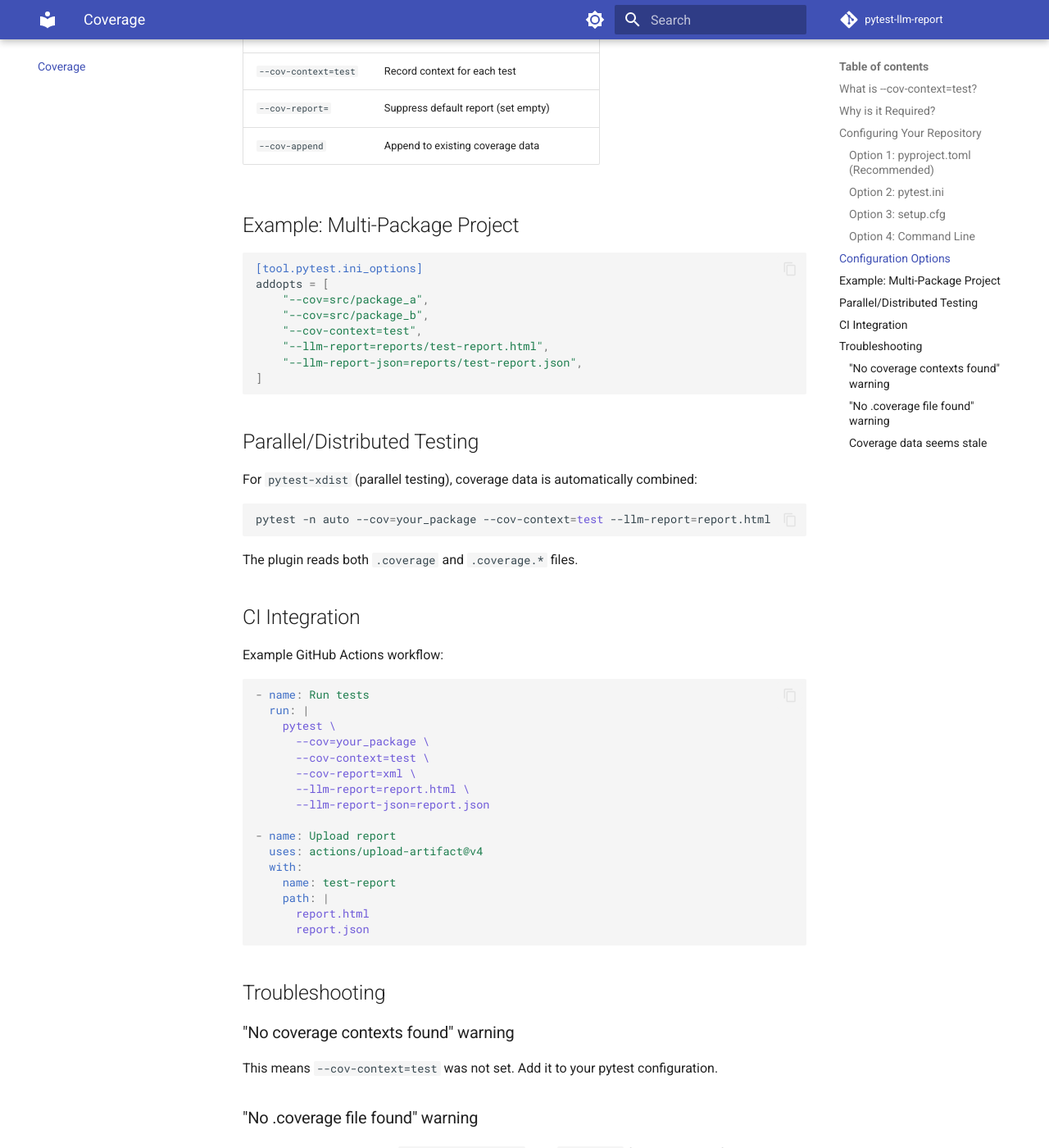
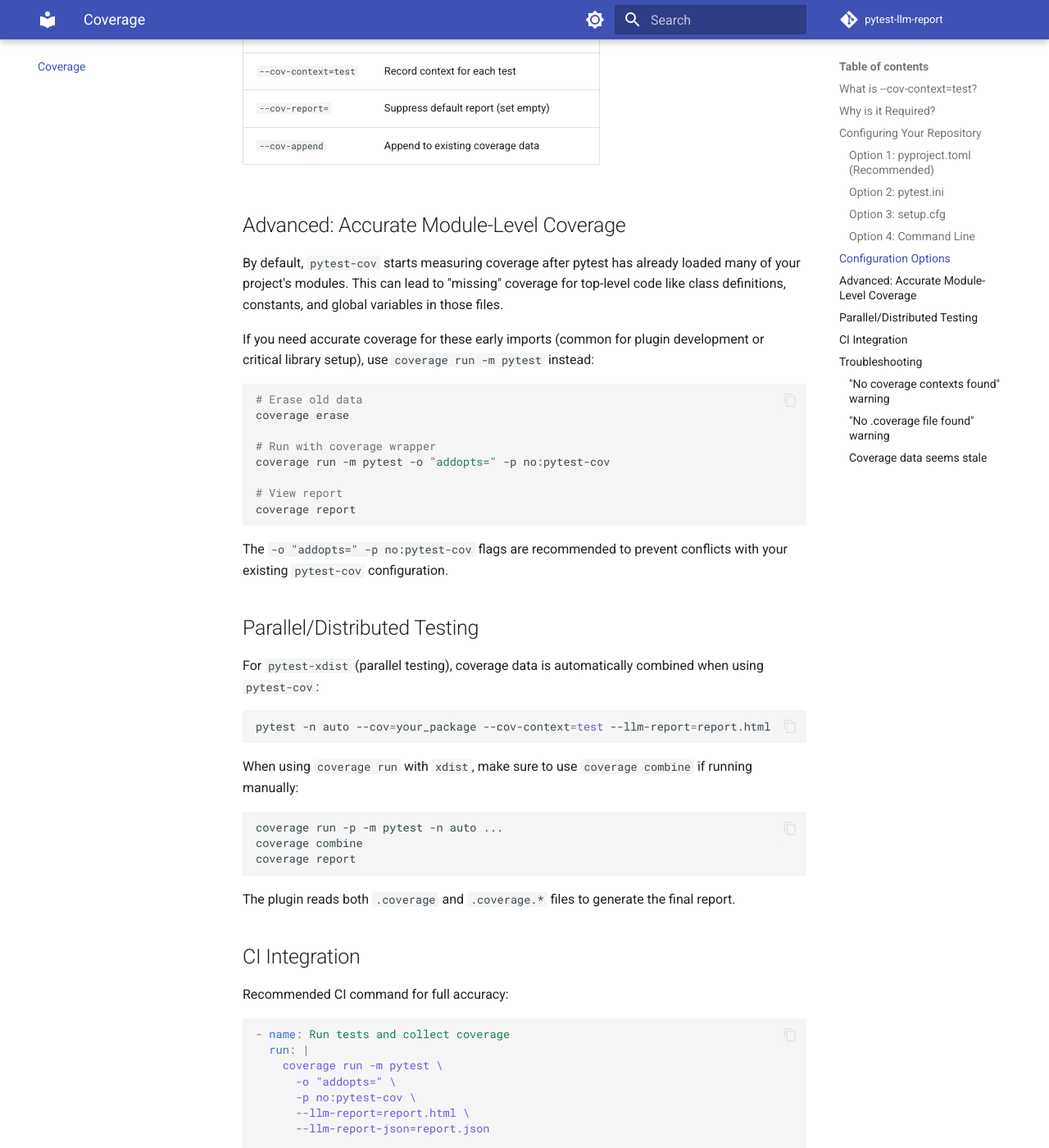
Before and after one commit to palakpsheth/pytest-llm-report, an MkDocs documentation site: the page built from docs/coverage.md, in a window 1280 px wide and 1400 px high, scrolled down 1543 px. Shown: the whole window at 82% size. Built offline with MkDocs 1.6.1 and Material for MkDocs 9.7.7, drawn with Linux system fonts in a browser that asks for light colours; comment, search, counter and statistics services are not loaded; some of the changed text lies outside the part shown.

Commit message:
more coverage

````diff
--- a/docs/coverage.md
+++ b/docs/coverage.md
@@ -65,50 +65,58 @@ pytest --cov=your_package --cov-context=test --llm-report=report.html
 | `--cov-report=` | Suppress default report (set empty) |
 | `--cov-append` | Append to existing coverage data |
 
-## Example: Multi-Package Project
+## Advanced: Accurate Module-Level Coverage
 
-```toml
-[tool.pytest.ini_options]
-addopts = [
-    "--cov=src/package_a",
-    "--cov=src/package_b",
-    "--cov-context=test",
-    "--llm-report=reports/test-report.html",
-    "--llm-report-json=reports/test-report.json",
-]
+By default, `pytest-cov` starts measuring coverage after pytest has already loaded many of your project's modules. This can lead to "missing" coverage for top-level code like class definitions, constants, and global variables in those files.
+
+If you need accurate coverage for these early imports (common for plugin development or critical library setup), use `coverage run -m pytest` instead:
+
+```bash
+# Erase old data
+coverage erase
+
+# Run with coverage wrapper
+coverage run -m pytest -o "addopts=" -p no:pytest-cov
+
+# View report
+coverage report
 ```
+
+The `-o "addopts=" -p no:pytest-cov` flags are recommended to prevent conflicts with your existing `pytest-cov` configuration.
 
 ## Parallel/Distributed Testing
 
-For `pytest-xdist` (parallel testing), coverage data is automatically combined:
+For `pytest-xdist` (parallel testing), coverage data is automatically combined when using `pytest-cov`:
 
 ```bash
 pytest -n auto --cov=your_package --cov-context=test --llm-report=report.html
 ```
 
-The plugin reads both `.coverage` and `.coverage.*` files.
+When using `coverage run` with `xdist`, make sure to use `coverage combine` if running manually:
+
+```bash
+coverage run -p -m pytest -n auto ...
+coverage combine
+coverage report
+```
+
+The plugin reads both `.coverage` and `.coverage.*` files to generate the final report.
 
 ## CI Integration
 
-Example GitHub Actions workflow:
+Recommended CI command for full accuracy:
 
 ```yaml
-- name: Run tests
+- name: Run tests and collect coverage
   run: |
-    pytest \
-      --cov=your_package \
-      --cov-context=test \
-      --cov-report=xml \
+    coverage run -m pytest \
+      -o "addopts=" \
+      -p no:pytest-cov \
       --llm-report=report.html \
       --llm-report-json=report.json
 
-- name: Upload report
-  uses: actions/upload-artifact@v4
-  with:
-    name: test-report
-    path: |
-      report.html
-      report.json
+- name: Generate coverage XML
+  run: coverage xml
 ```
 
 ## Troubleshooting
@@ -119,12 +127,8 @@ This means `--cov-context=test` was not set. Add it to your pytest configuration
 
 ### "No .coverage file found" warning
 
-Ensure you're running with `--cov=your_package`. The `.coverage` file must exist after the test run.
+Ensure you're running with `--cov=your_package` or `coverage run`. The `.coverage` file must exist after the test run.
 
 ### Coverage data seems stale
 
-Run `coverage erase` before your test run to clear old data:
-
-```bash
-coverage erase && pytest --cov=your_package --cov-context=test
-```
+Run `coverage erase` before your test run to clear old data, or use the `--cov-clear` flag if using `pytest-cov`.
````
Also changed, not shown: CONTRIBUTING.md (+25 -33 lines), docs/deployment.md (+19 -8 lines).
